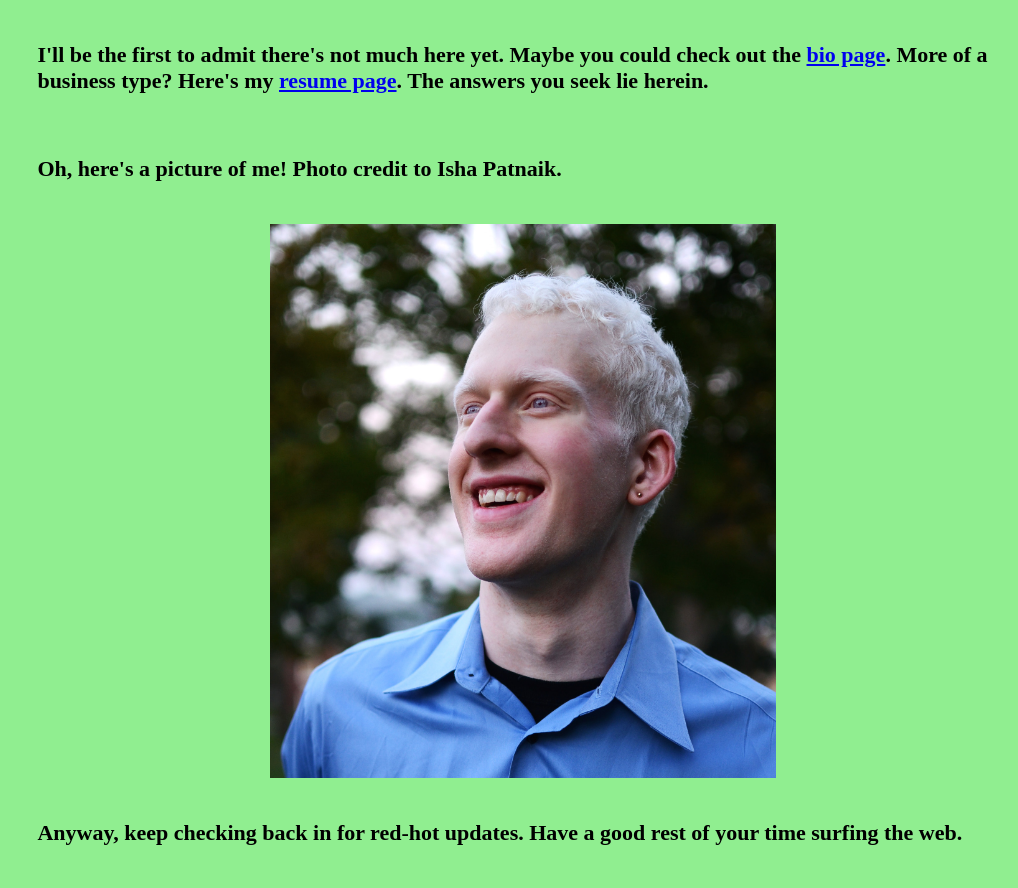
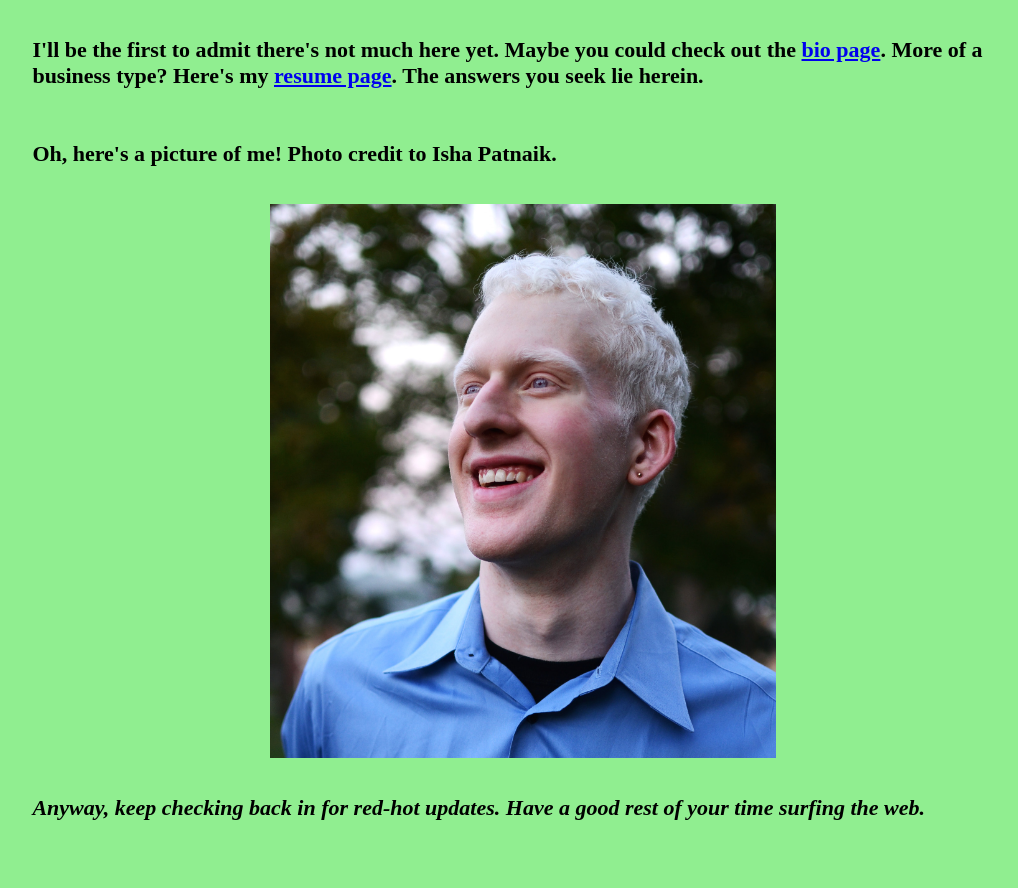
Before and after one commit to johncmerfeld/johncmerfeld.github.io, a PHP site: page / in a window 1280 px wide. Shown: the part 58-946 px from the top of the page, without its empty margins (117-1135 px from the left). After the commit the page ends 878 px from the top, so only its background shows below. Run offline with PHP 8.4, Linux system fonts and the light colour scheme.

Commit message:
finalized css, page appearances for now

```diff
--- a/index.html
+++ b/index.html
@@ -23,8 +23,8 @@
 
 		<img src="headshot.jpg" alt="John's head shot" >
 
-		<p> Anyway, keep checking back in for red-hot updates. Have a good rest of your
-			time surfing the web. </p>
+		<p> <span class="signoff">Anyway, keep checking back in for red-hot updates. Have a good rest of your
+			time surfing the web. </span> </p>
 
 	</body>
 
--- a/personalstyle.css
+++ b/personalstyle.css
@@ -35,7 +35,7 @@
 	p{
 		margin-left: 10%;
 		margin-right: 10%;
-		padding: 20px;
+		padding: 15px;
 		font-size: 22px;
 		font-weight: bold;
 
@@ -55,3 +55,7 @@
 	ul li{
 		line-height: 105%;
 	}
+	.signoff {
+		font-style: oblique;
+		font-family: serif;
+	}
--- a/resume.html
+++ b/resume.html
@@ -60,7 +60,7 @@
 		<h2> Other activities </h2>
 
 		<ul>
-  			<li> <a href="https://www.youtube.com/channel/UCOsLqsZ8Qa1DPyB8h8gkb7Q">The Institute Sketch Comedy </a>, (Co-Executive Producer)</li>
+  			<li> <a href="https://www.youtube.com/channel/UCOsLqsZ8Qa1DPyB8h8gkb7Q">The Institute Sketch Comedy</a>, (Co-Executive Producer)</li>
   			<li>Tufts Stand Up Comedy Collective (Vice President)</li>
   			<li>91.5 WMFO (DJ)</li>
   			<li>Soecity of Physics Students (Public Outreach Chair)</li>
@@ -84,7 +84,7 @@
 			<li> ... and more updates to come! </li>
 		</ul>
 
-		<h3> Learn more on my <A href="bio.html">bio page</A>.</h3>
+		<h3> <span class="signoff">Learn more on my <A href="bio.html">bio page</A>.</span></h3>
 
 	</body>
 
```
